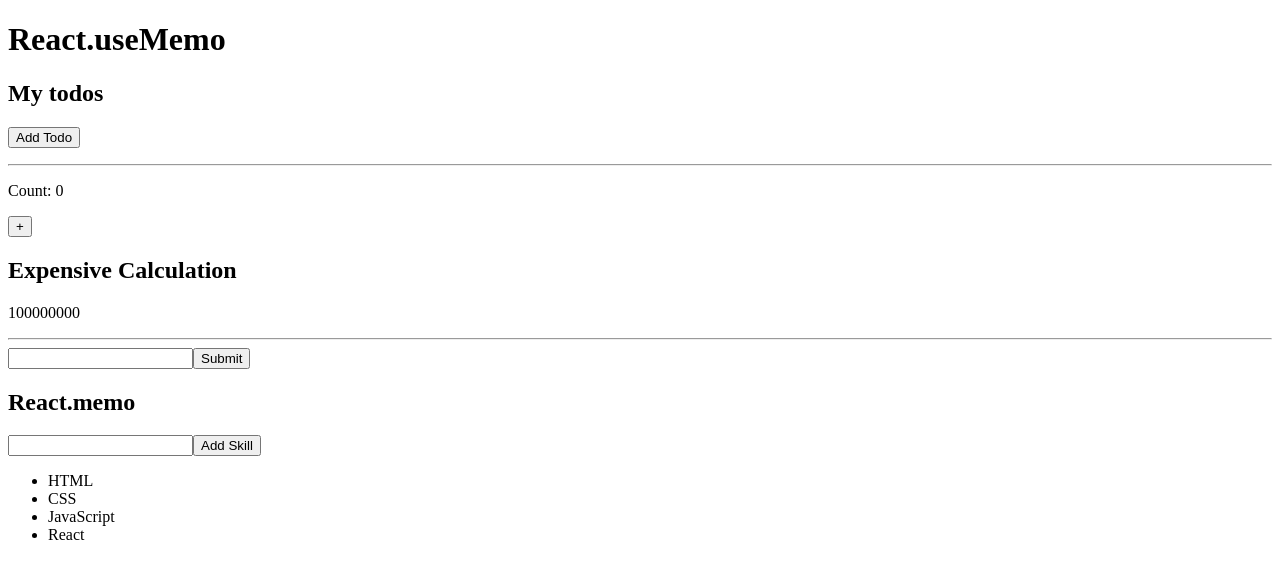
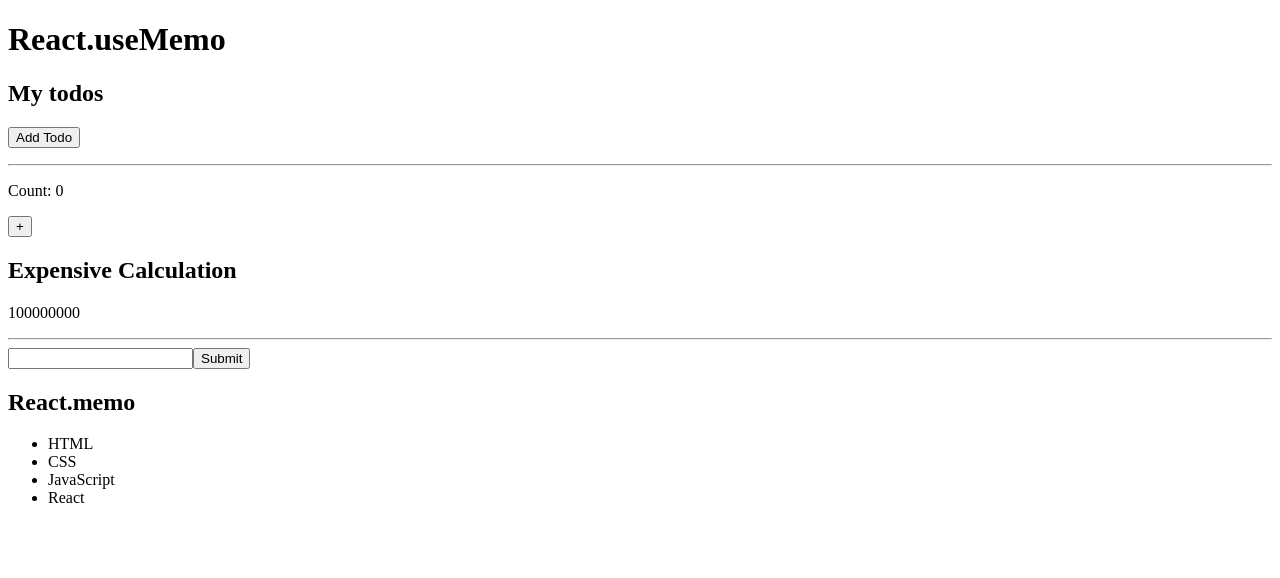
Before and after one commit to acciojob/react-memo-iABM3568, a React app: page / in a window 1280 px wide. Shown: the top 578 px of the page. Built offline with nearby package versions, Linux system fonts and the light colour scheme.

Commit message:
Refactor Skills component to remove state and input
Removed state management and input handling from the Skills component.

```diff
--- a/src/components/ReactMemo.js
+++ b/src/components/ReactMemo.js
@@ -1,37 +1,14 @@
-import React, { useState } from "react";
+import React from "react";
 
 const Skills = () => {
-  console.log("React.memo component rendered");
-
-  const [skills, setSkills] = useState([
-    "HTML",
-    "CSS",
-    "JavaScript",
-    "React"
-  ]);
-  const [input, setInput] = useState("");
-
-  const addSkill = () => {
-    if (input.length > 5) {
-      setSkills([...skills, input]);
-      setInput("");
-    }
-  };
-
   return (
     <>
       <h2>React.memo</h2>
-
-      <input
-        value={input}
-        onChange={(e) => setInput(e.target.value)}
-      />
-      <button onClick={addSkill}>Add Skill</button>
-
       <ul>
-        {skills.map((skill, i) => (
-          <li key={i}>{skill}</li>
-        ))}
+        <li>HTML</li>
+        <li>CSS</li>
+        <li>JavaScript</li>
+        <li>React</li>
       </ul>
     </>
   );
```
